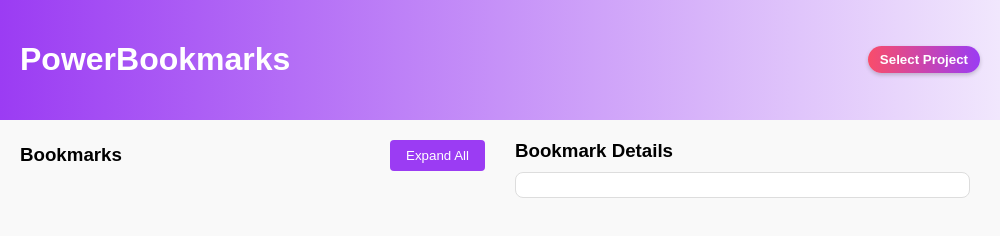
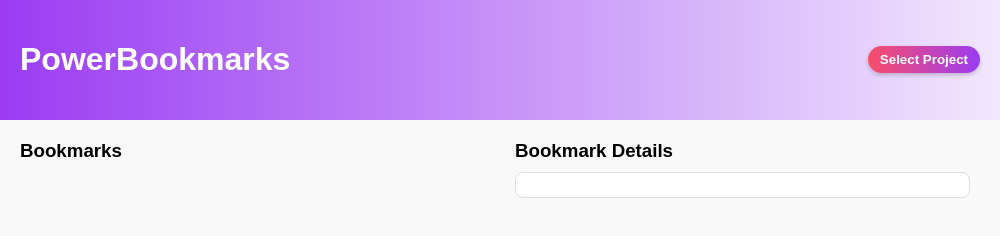
Before and after one commit to Cooltie1/PowerBookmarks, an Electron app: page index.html in a window 1000 px wide. Drawn offline with Linux system fonts and the light colour scheme.

Commit message:
Hide expand button until project selected and restyle

```diff
--- a/index.html
+++ b/index.html
@@ -147,18 +147,19 @@
     }
 
     #toggle-all {
-      background: #9B3CF3;
-      color: #fff;
-      border: none;
-      padding: 8px 16px;
-      border-radius: 4px;
+      display: none;
+      background: none;
+      color: #333;
+      border: 1px solid #ccc;
+      padding: 4px 12px;
+      border-radius: 20px;
       cursor: pointer;
-      transition: background 0.2s ease, transform 0.2s ease;
+      margin-right: 10px;
+      transition: background 0.2s ease;
     }
 
     #toggle-all:hover {
-      background: #7a2ddc;
-      transform: scale(1.05);
+      background: #f0f0f0;
     }
 
     #selected-folder {
--- a/renderer.js
+++ b/renderer.js
@@ -250,6 +250,9 @@ window.addEventListener('DOMContentLoaded', () => {
     setActive(null);
     chooseBtn.textContent = 'Change Project';
 
+    // Show the expand/collapse button now that a project is loaded
+    toggleAllBtn.style.display = 'inline-block';
+
     // Reset collapsed state for the new project
     allCollapsed = true;
     setAllCollapsed(allCollapsed);
```
